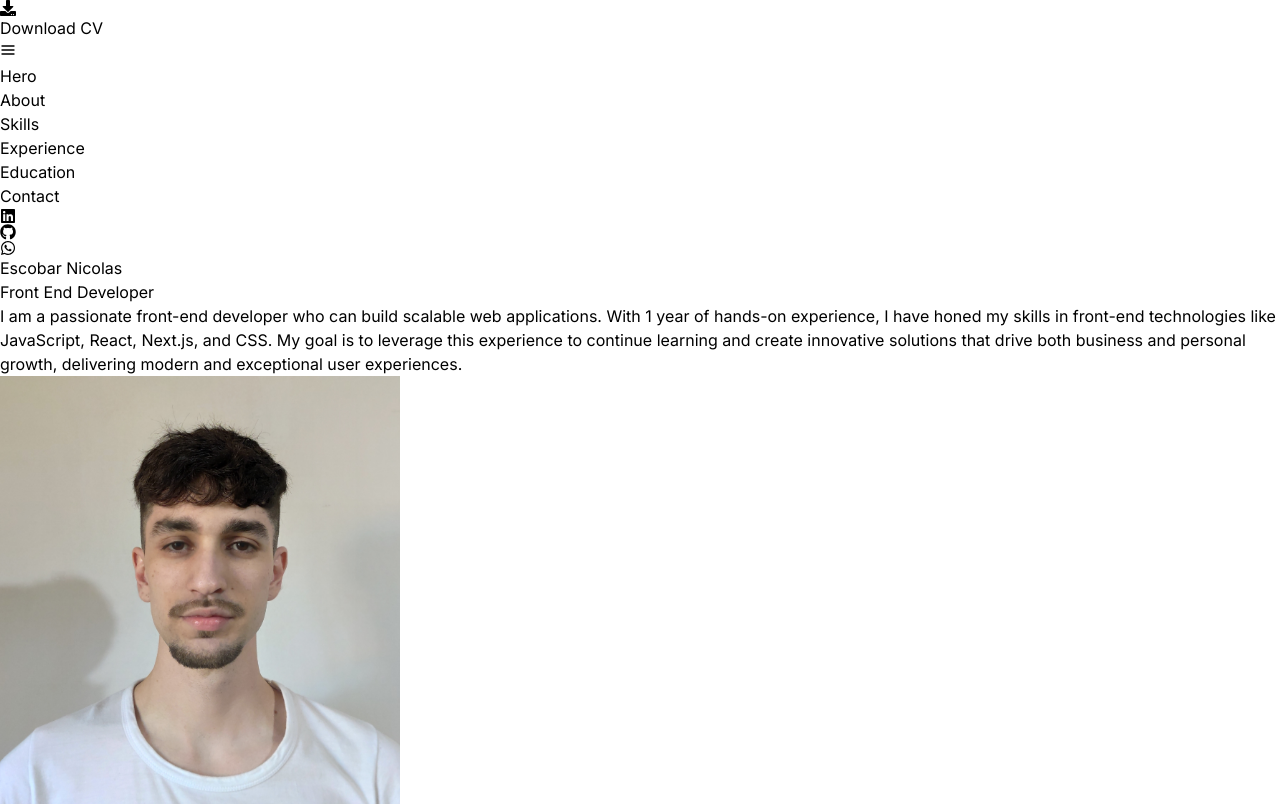
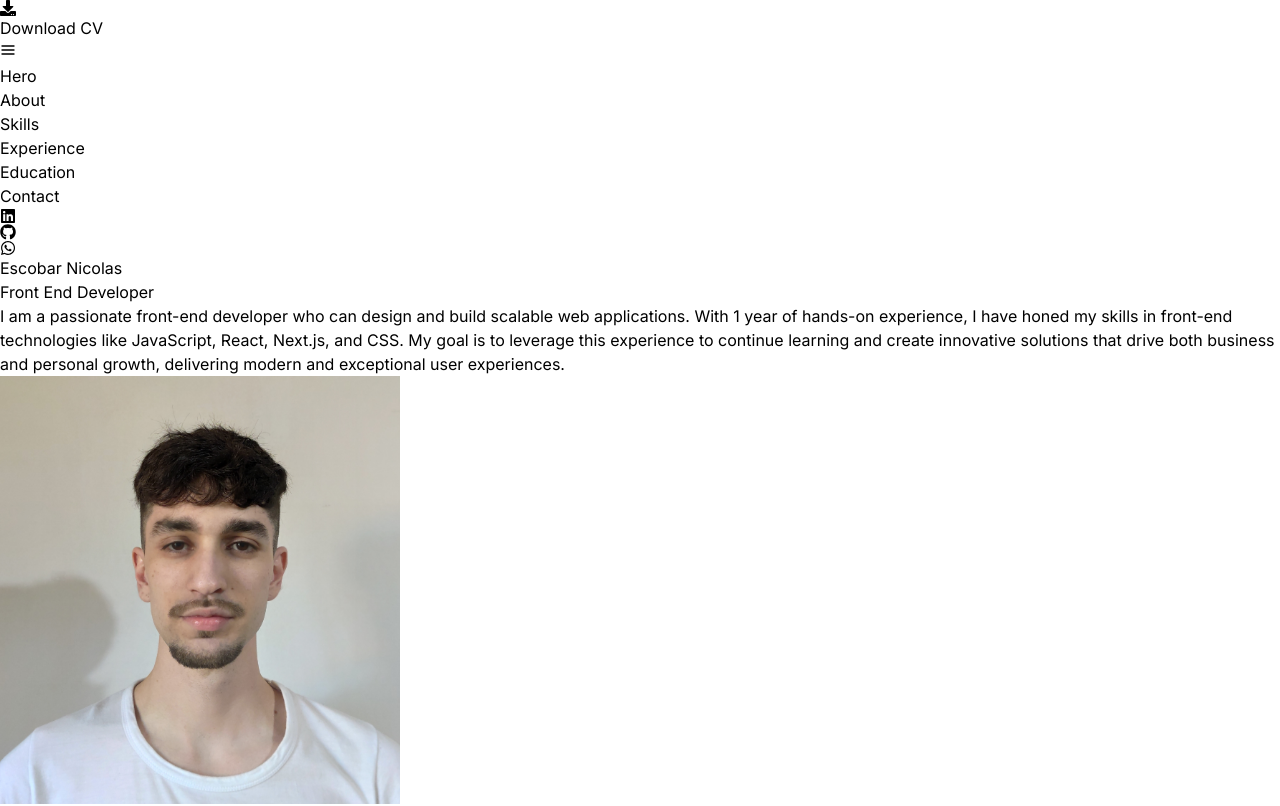
Before and after one commit to xNicoEscobar/nicolas-react-portfolio, a React (Vite) app: page / in a window 1280 px wide. Shown: the top 806 px of the page. Built offline with nearby package versions, Linux system fonts and the light colour scheme.

Commit message:
Nicolas Portfolio

```diff
--- a/src/constants/index.js
+++ b/src/constants/index.js
@@ -1,4 +1,4 @@
-export const HERO_CONTENT = `I am a passionate front-end developer who can build scalable web applications. With 1 year of hands-on experience, I have honed my skills in front-end technologies like JavaScript, React, Next.js, and CSS. My goal is to leverage this experience to continue learning and create innovative solutions that drive both business and personal growth, delivering modern and exceptional user experiences.`;
+export const HERO_CONTENT = `I am a passionate front-end developer who can design and build scalable web applications. With 1 year of hands-on experience, I have honed my skills in front-end technologies like JavaScript, React, Next.js, and CSS. My goal is to leverage this experience to continue learning and create innovative solutions that drive both business and personal growth, delivering modern and exceptional user experiences.`;
 
 export const ABOUT_TEXT = [
   {
```
